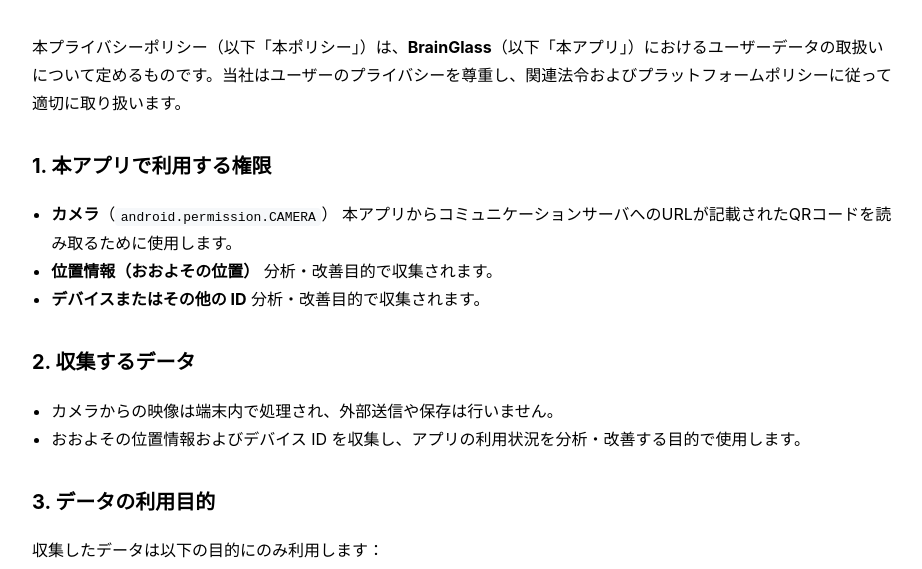
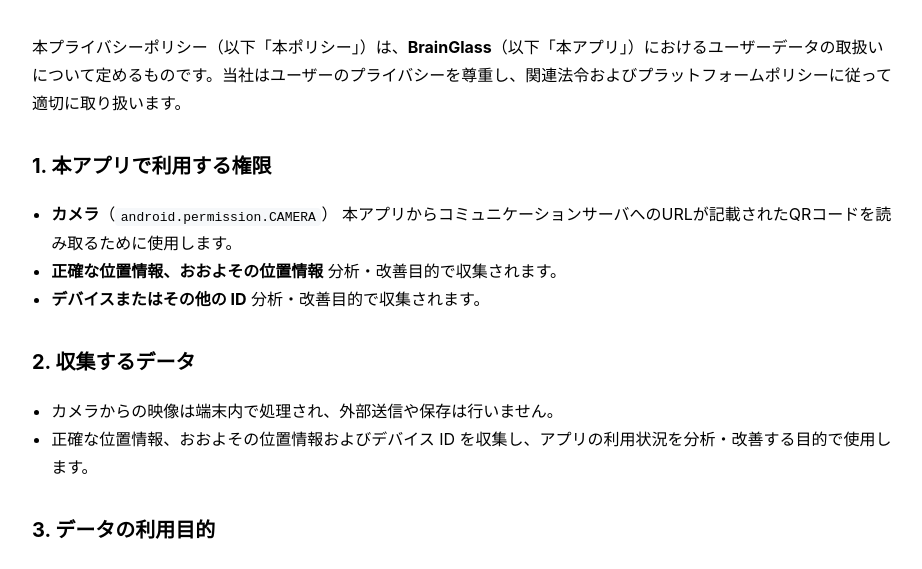
Before and after one commit to deepimpact1972/privacy-policy, a plain HTML site: page index.html in a window 1280 px wide. Shown: the part 179-748 px from the top of the page, without its empty margins (178-1100 px from the left). Drawn offline with Linux system fonts and the light colour scheme.

Commit message:
Update index.html

```diff
--- a/index.html
+++ b/index.html
@@ -32,7 +32,7 @@
   <ul>
     <li><strong>カメラ</strong>（<code>android.permission.CAMERA</code>）
       本アプリからコミュニケーションサーバへのURLが記載されたQRコードを読み取るために使用します。</li>
-    <li><strong>位置情報（おおよその位置）</strong>
+    <li><strong>正確な位置情報、おおよその位置情報</strong>
       分析・改善目的で収集されます。</li>
     <li><strong>デバイスまたはその他の ID</strong>
       分析・改善目的で収集されます。</li>
@@ -41,7 +41,7 @@
   <h2>2. 収集するデータ</h2>
   <ul>
     <li>カメラからの映像は端末内で処理され、外部送信や保存は行いません。</li>
-    <li>おおよその位置情報およびデバイス ID を収集し、アプリの利用状況を分析・改善する目的で使用します。</li>
+    <li>正確な位置情報、おおよその位置情報およびデバイス ID を収集し、アプリの利用状況を分析・改善する目的で使用します。</li>
   </ul>
 
   <h2>3. データの利用目的</h2>
```
